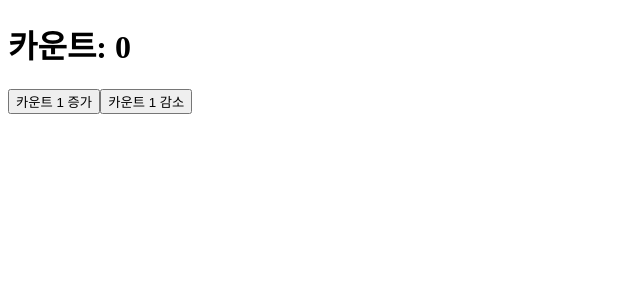
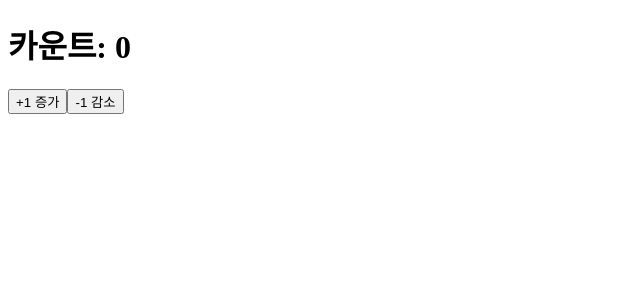
Before and after one commit to Mingyeong-Kang/umc-10th-web, a React (Vite) app in the folder chapter-2/: page / in a window 1280 px wide. Shown: the top 300 px of the page, without its empty margins (0-640 px from the left). Built offline with nearby package versions, Linux system fonts and the light colour scheme.

Commit message:
공용 컴포넌트(Button)로 만들어서 관리하기

```diff
--- a/chapter-2/src/App.tsx
+++ b/chapter-2/src/App.tsx
@@ -1,24 +1,27 @@
 import './App.css'
 import {useState} from 'react';
+import ButtonGroup from './components/ButtonGroup';
 
 function App() {
   const [count, setCount] = useState<number>(0);
 
   //카운트 1씩 증가
-  const increaseCount = () => {
+  const handleIncrement = () => {
     setCount(count + 1);
   };
 
   //카운트 1씩 감소
-  const decreaseCount = () => {
+  const handleDecrement = () => {
     setCount(count - 1);
   }
 
   return (
     <>
     <h1>카운트: {count}</h1>
-    <button onClick={increaseCount}>카운트 1 증가</button>
-    <button onClick={decreaseCount}>카운트 1 감소</button>
+    {/* ButtonGroup라는 함수 호출, 매개변수로 함수 2개를 props에 담아 전달함 */}
+    <ButtonGroup handleIncrement={handleIncrement}
+                 handleDecrement={handleDecrement}
+    />
     </>
   );
 }
--- /dev/null
+++ b/chapter-2/src/components/Button.tsx
@@ -0,0 +1,10 @@
+interface ButtonProps {
+    onClick: () => void;
+    text: string;
+}
+
+const Button = ({ onClick, text}: ButtonProps) => {
+    return <button onClick={onClick}>{text}</button>;
+}
+
+export default Button;
--- /dev/null
+++ b/chapter-2/src/components/ButtonGroup.tsx
@@ -0,0 +1,21 @@
+import Button from './Button';
+
+interface ButtonGroupProps {
+    handleIncrement: () => void;
+    handleDecrement: () => void;
+}
+
+const ButtonGroup = ({
+    handleIncrement,
+    handleDecrement,
+}: ButtonGroupProps) => {
+    return (
+        <div>
+            {/*Button 함수 호출, 매개변수로 onClick 함수와 string 변수를 props에 담아 전달*/}
+            <Button onClick={handleIncrement} text="+1 증가"/>
+            <Button onClick={handleDecrement} text="-1 감소"/>
+        </div>
+    );
+};
+
+export default ButtonGroup
```
